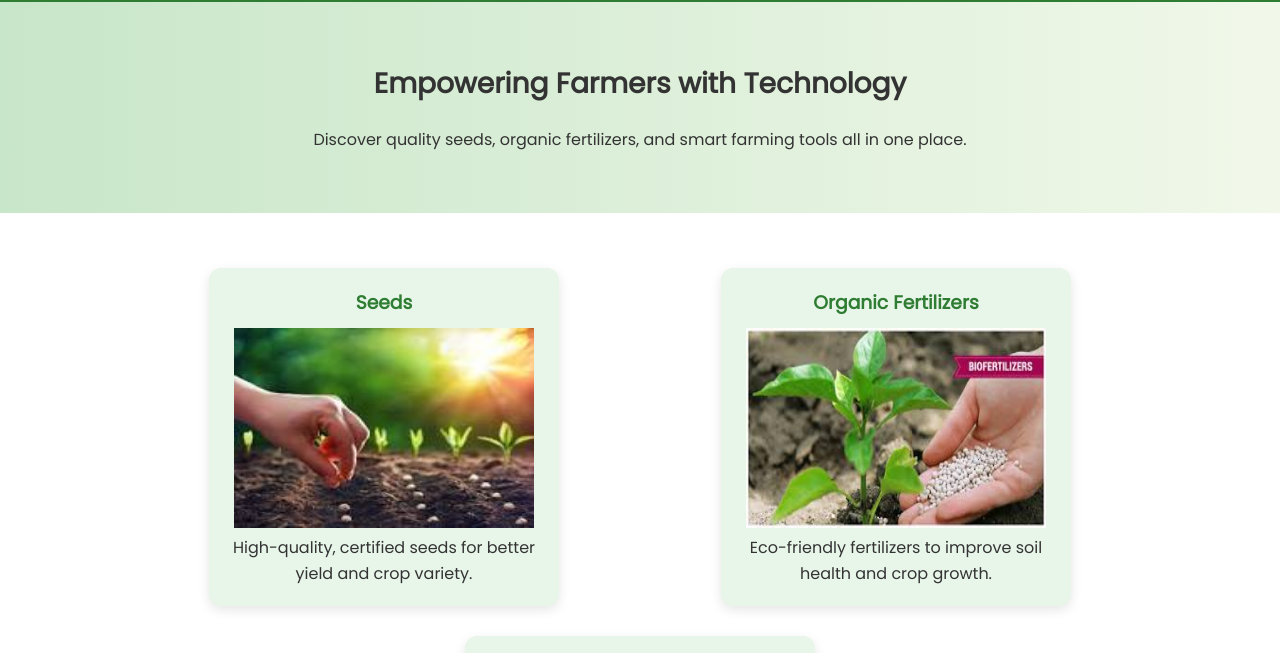
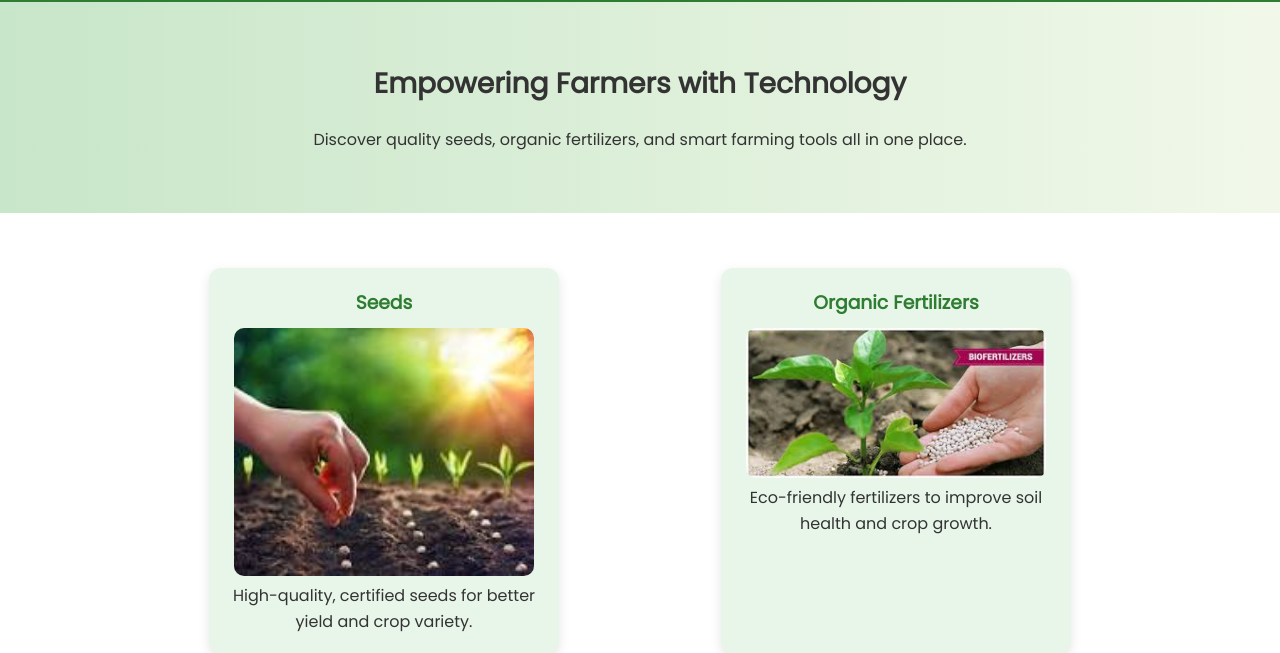
Before and after one commit to Vaillant06/CODSOFT-Task-2, a plain HTML site: page index.html in a window 1280 px wide. Shown: the part 105-758 px from the top of the page. Drawn offline with Linux system fonts and the light colour scheme.

Commit message:
index.html

```diff
--- a/index.html
+++ b/index.html
@@ -67,9 +67,11 @@
         margin-bottom: 20px;
     }
 
-    img{
-        width:300px;
-        height:200px;
+    img {
+        width: 100%;
+        height: auto;
+        max-width: 300px;
+        border-radius: 10px;
     }
 
     .features {
```
